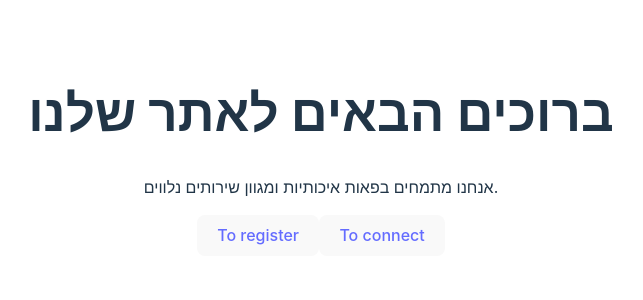
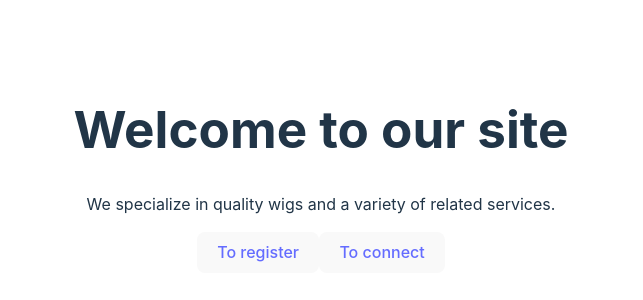
Before and after one commit to BatshevaTavger/PetWellnessHub, a React (Vite) app: page / in a window 1280 px wide. Shown: the part 230-530 px from the top of the page, without its empty margins (319-962 px from the left). Built offline with nearby package versions, Linux system fonts and the light colour scheme.

Commit message:
fix home component

```diff
--- a/src/components/home.component.tsx
+++ b/src/components/home.component.tsx
@@ -1,28 +1,36 @@
-import React from 'react';
+import React, { useState, useEffect } from 'react';
 import { Link } from 'react-router-dom';
-import { logout } from '../api/login.api';
 
 const Home = () => {
-    let userName = localStorage.getItem('user-name');
-    const logoutFunc = () =>{
-        logout();
-        alert('logout successful');
-        localStorage.clear();
-        userName = null;
-    }
+    const [userName, setUserName] = useState('');
 
+    useEffect(() => {
+        const storedUserName = localStorage.getItem('user-name');
+        if (storedUserName) {
+            setUserName(storedUserName);
+        }
+    }, []);
+
+    const handleLogout = () => {
+        localStorage.removeItem('user-name');
+        setUserName('');
+    };
 
     return (
         <div>
-            <h1>ברוכים הבאים לאתר שלנו</h1>
-            <p>אנחנו מתמחים בפאות איכותיות ומגוון שירותים נלווים.</p>
+            <h1>Welcome to our site</h1>
+            <p>We specialize in quality wigs and a variety of related services.</p>
             <div>
                 <button><Link to={'/sign-up'}>To register</Link></button>
                 <button><Link to={'/sign-in'}>To connect</Link></button>
-                {userName ? <button onClick={logoutFunc}><Link to={'/'}>To logout</Link></button> : <h1></h1>}
-                {userName ? <h1>ברוך הבא, {userName}!</h1> : <h1></h1>}
-                {userName ? <h5>השירותים שלנו <button><Link to={'/services'}>our services</Link></button></h5> : <h1></h1>}
-                {userName ? <h5>הפגישות שלך<button><Link to={'/meeting'}>your meeting</Link></button></h5> : <h1></h1>}
+                {userName ? (
+                    <>
+                        <button onClick={handleLogout}>To logout</button>
+                        <h1>Welcome, {userName}!</h1>
+                        <h3><button><Link to={'/services'}>our services</Link></button></h3>
+                        <h3><button><Link to={'/meeting'}>your meeting</Link></button></h3>
+                    </>
+                ) : null}
             </div>
         </div>
     );
```
